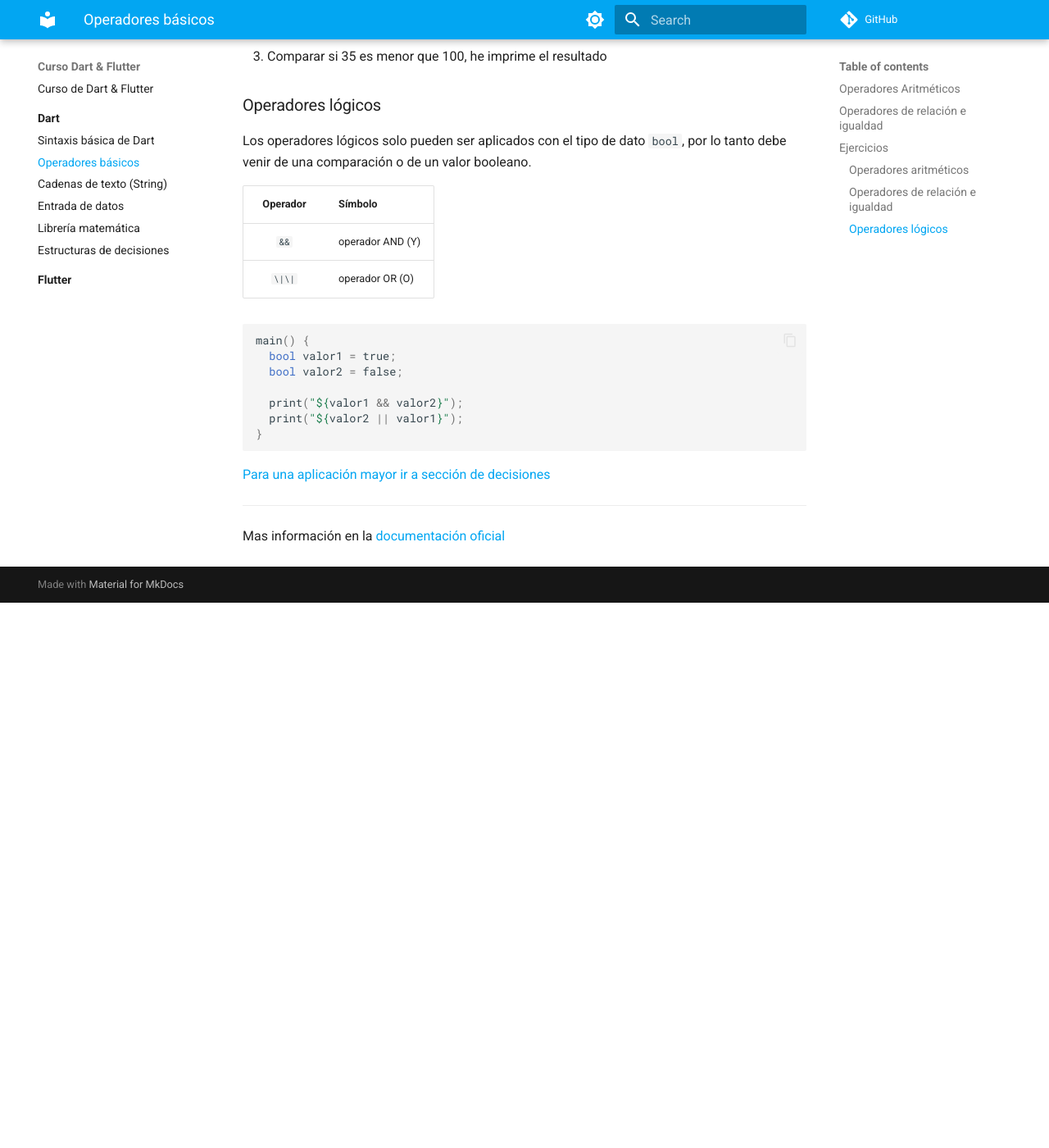
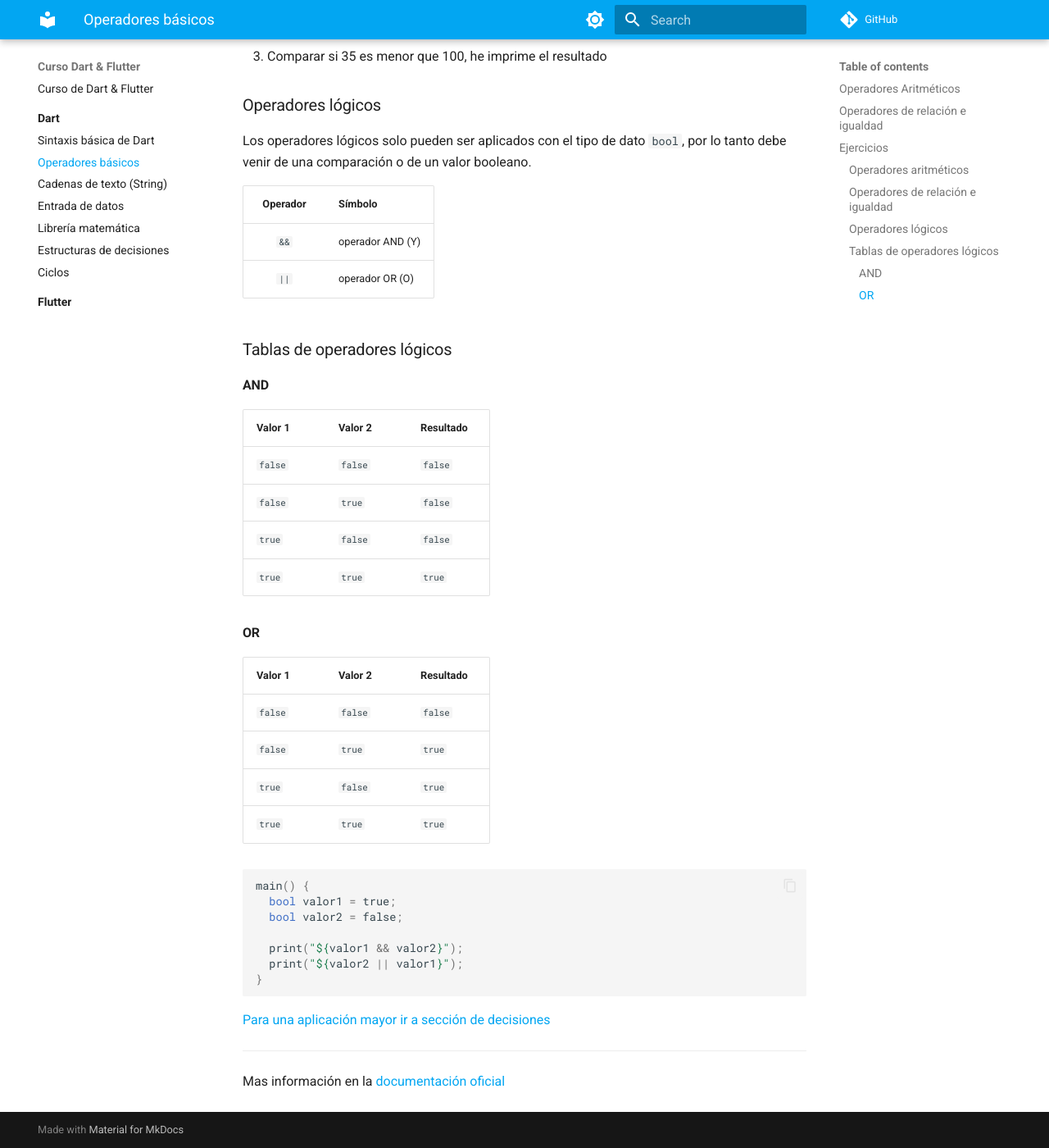
Before and after one commit to jalmx/curso-dart-flutter, an MkDocs documentation site: the page built from docs/dart/2.operadores.md, in a window 1280 px wide and 1400 px high, scrolled down 2369 px. Shown: the whole window at 82% size. Built offline with MkDocs 1.6.1 and Material for MkDocs 9.7.7, drawn with Linux system fonts in a browser that asks for light colours; comment, search, counter and statistics services are not loaded; before the commit the page ends 3104 px from its top, so only the background shows below that.

Commit message:
add: ciclo

````diff
--- a/docs/dart/2.operadores.md
+++ b/docs/dart/2.operadores.md
@@ -87,7 +87,29 @@ Los operadores lógicos solo pueden ser aplicados con el tipo de dato `bool`, po
 | Operador | Símbolo          |
 | :------: | ---------------- |
 |   `&&`   | operador AND (Y) |
-|  `\|\|`  | operador OR (O)  |
+|  `||`  | operador OR (O)  |
+
+### Tablas de operadores lógicos
+
+#### AND
+
+|Valor 1| Valor 2| Resultado|
+|---|---|---|
+|`false`|`false`|`false`|
+|`false`|`true`|`false`|
+|`true`|`false`|`false`|
+|`true`|`true`|`true`|
+
+#### OR
+
+|Valor 1| Valor 2| Resultado|
+|---|---|---|
+|`false`|`false`|`false`|
+|`false`|`true`|`true`|
+|`true`|`false`|`true`|
+|`true`|`true`|`true`|
+
+
 
 ```dart
 main() {
--- /dev/null
+++ b/docs/javascripts/katex.js
@@ -0,0 +1,10 @@
+document$.subscribe(({ body }) => {
+    renderMathInElement(body, {
+      delimiters: [
+        { left: "$$",  right: "$$",  display: true },
+        { left: "$",   right: "$",   display: false },
+        { left: "\\(", right: "\\)", display: false },
+        { left: "\\[", right: "\\]", display: true }
+      ],
+    })
+  })
--- /dev/null
+++ b/docs/javascripts/mathjax.js
@@ -0,0 +1,16 @@
+window.MathJax = {
+    tex: {
+      inlineMath: [["\\(", "\\)"]],
+      displayMath: [["\\[", "\\]"]],
+      processEscapes: true,
+      processEnvironments: true
+    },
+    options: {
+      ignoreHtmlClass: ".*|",
+      processHtmlClass: "arithmatex"
+    }
+  };
+
+  document$.subscribe(() => {
+    MathJax.typesetPromise()
+  })
--- a/mkdocs.yml
+++ b/mkdocs.yml
@@ -40,6 +40,11 @@ markdown_extensions:
   - attr_list
   - md_in_html
   - tables
+  - pymdownx.critic
+  - pymdownx.caret
+  - pymdownx.keys
+  - pymdownx.mark
+  - pymdownx.tilde
   - pymdownx.highlight:
       pygments_lang_class: true
       anchor_linenums: true
@@ -47,6 +52,19 @@ markdown_extensions:
   - pymdownx.inlinehilite
   - pymdownx.snippets
   - pymdownx.superfences
+  - pymdownx.arithmatex:
+      generic: true
 
 plugins:
   - search
+
+extra_javascript:
+  - javascripts/mathjax.js
+  - https://polyfill.io/v3/polyfill.min.js?features=es6
+  - https://cdn.jsdelivr.net/npm/mathjax@3/es5/tex-mml-chtml.js
+  - javascripts/katex.js
+  - https://cdnjs.cloudflare.com/ajax/libs/KaTeX/0.16.7/katex.min.js
+  - https://cdnjs.cloudflare.com/ajax/libs/KaTeX/0.16.7/contrib/auto-render.min.js
+
+extra_css:
+  - https://cdnjs.cloudflare.com/ajax/libs/KaTeX/0.16.7/katex.min.css
````
Also changed, not shown: docs/dart/5.math.md (+9 -8 lines), docs/dart/6.decisiones.md (+17 -14 lines), docs/dart/7.loops.md (added, +14 -0 lines), docs/index.md (+5 -5 lines).
